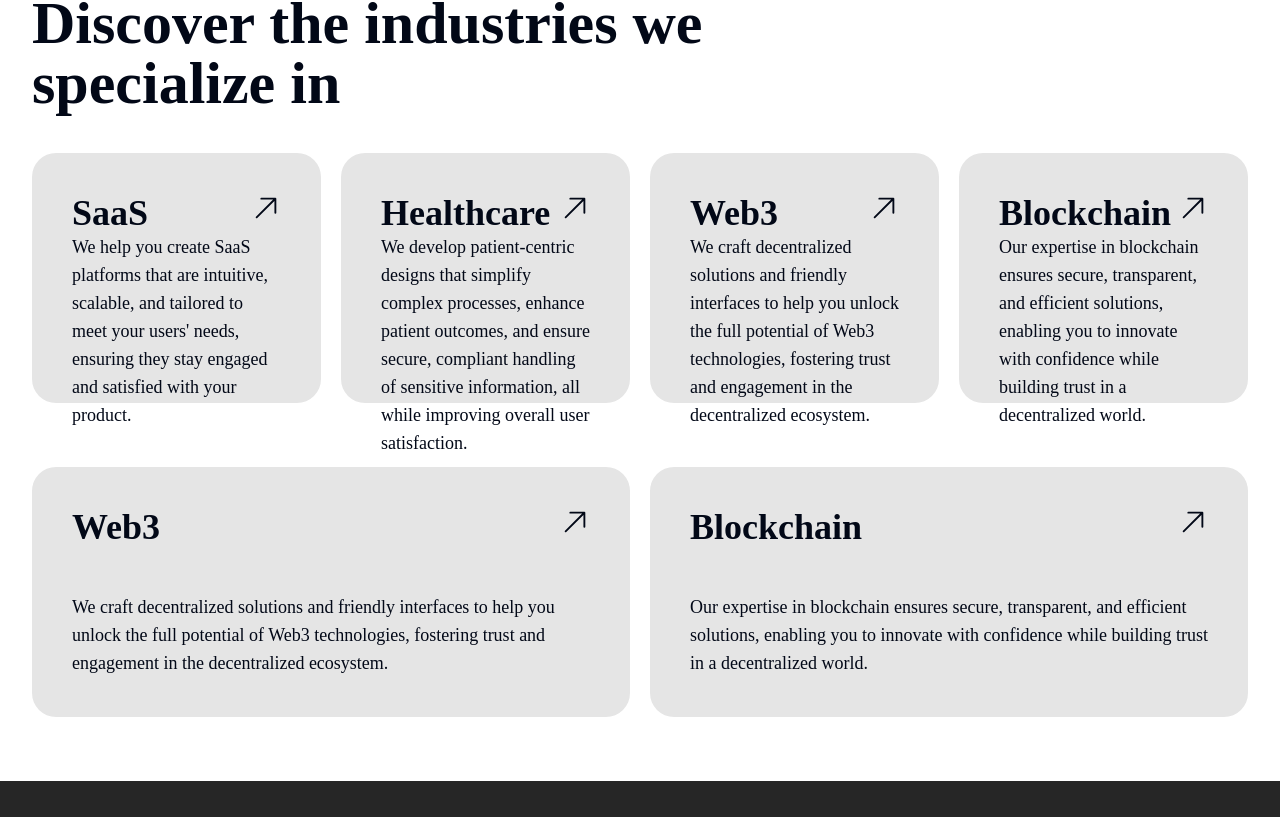
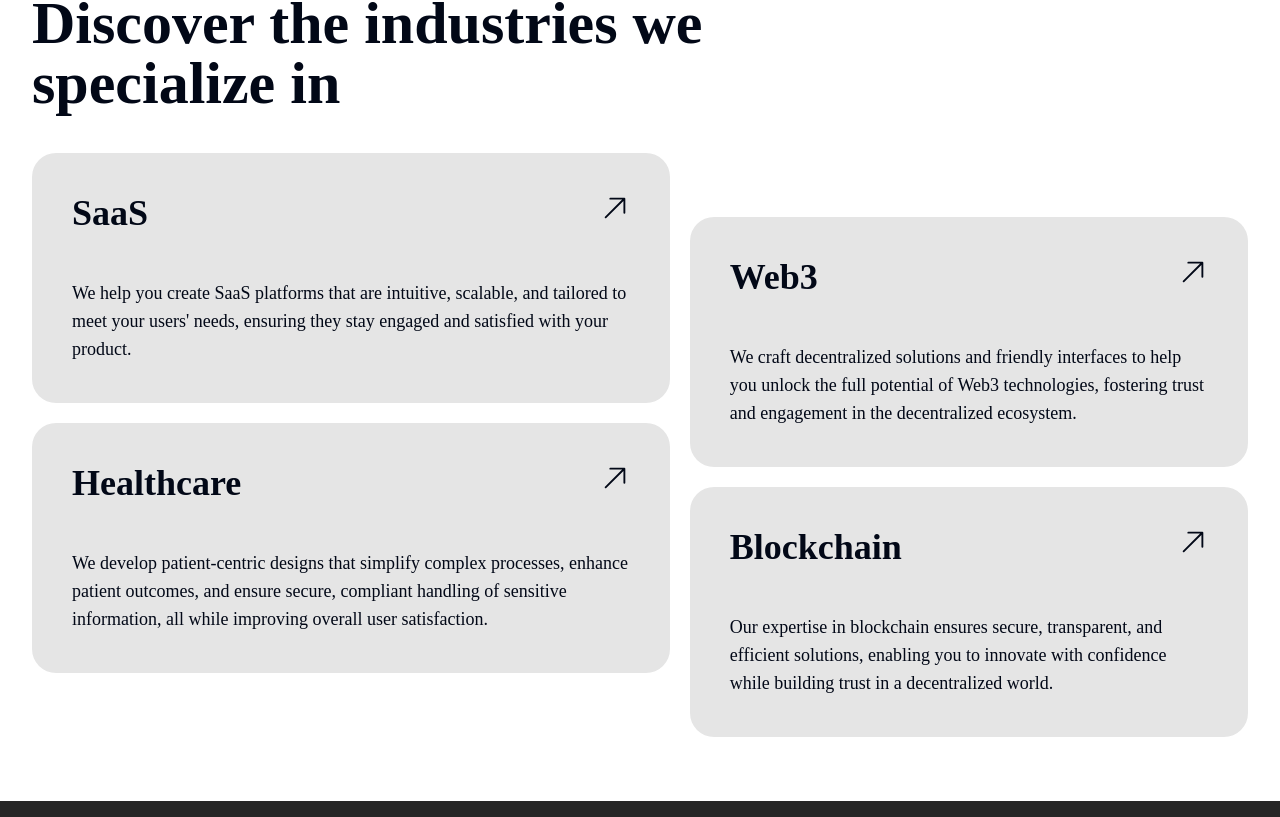
Before and after one commit to GALDUNX-CODE-LAB/galdunx, a React (Create React App) app: page / in a window 1280 px wide. Shown: the part 1803-2620 px from the top of the page. Built offline with nearby package versions, Linux system fonts and the light colour scheme.

Commit message:
feature: modify industries

```diff
--- a/src/Components/Home/Industries.jsx
+++ b/src/Components/Home/Industries.jsx
@@ -1,6 +1,5 @@
 import React from "react";
 import { HiArrowUpRight } from "react-icons/hi2";
-import {FramerContainer} from "../SharedPages/FramerContainer";
 
 export default function Industries() {
   const expertiseAreas = [
@@ -11,14 +10,6 @@ export default function Industries() {
     {
       title: "Healthcare",
       text: "We develop patient-centric designs that simplify complex processes, enhance patient outcomes, and ensure secure, compliant handling of sensitive information, all while improving overall user satisfaction.",
-    },
-    {
-      title: "Web3",
-      text: "We craft decentralized solutions and friendly interfaces to help you unlock the full potential of Web3 technologies, fostering trust and engagement in the decentralized ecosystem.",
-    },
-    {
-      title: "Blockchain",
-      text: "Our expertise in blockchain ensures secure, transparent, and efficient solutions, enabling you to innovate with confidence while building trust in a decentralized world.",
     },
   ];
 
@@ -34,7 +25,7 @@ export default function Industries() {
   ];
 
   return (
-    <div className="wrap bg-white py-16">
+    <div className="wrap  bg-white py-16">
       <div className="container">
         <div className="mb-10">
           <h2 className="underline mb-2 font-semibold">Our Expertise</h2>
@@ -43,14 +34,10 @@ export default function Industries() {
           </h3>
         </div>
 
-        <div className="">
-          <div className="flex gap-5">
+        <div className="flex flex-wrap md:flex-nowrap gap-5">
+          <div className="flex  flex-col gap-5">
             {expertiseAreas.map((i, index) => (
-              <FramerContainer
-              initial={{ opacity: 0, y: 100 }}
-              whileInView={{ opacity: 1, y: 0 }}
-              transition={{ duration: 0.5, delay: index * 0.2 }}
-                // viewport={{once: true}}
+              <div
                 className="card cursor-pointer flex flex-col group hover:bg-secondary justify-between lg:h-[250px] rounded-3xl bg-neutral-200 w-full p-10 transition-all duration-300"
                 key={index}
               >
@@ -67,17 +54,13 @@ export default function Industries() {
                 <p className="text-lg group-hover:text-gray-400 transition-all duration-300">
                   {i.text}
                 </p>
-              </FramerContainer>
+              </div>
             ))}
           </div>
 
-          <div className="flex gap-5 lg:mt-16">
+          <div className="flex flex-col gap-5  lg:mt-16">
             {expertiseAreas2.map((i, index) => (
-              <FramerContainer
-              initial={{ opacity: 0, y: 100 }}
-              whileInView={{ opacity: 1, y: 0 }}
-              transition={{ duration: 0.5, delay: index * 0.2 }}
-                // viewport={{once: true}}
+              <div
                 className="card cursor-pointer group hover:bg-secondary flex flex-col justify-between lg:h-[250px] rounded-3xl bg-neutral-200 w-full p-10 transition-all duration-300"
                 key={index}
               >
@@ -94,11 +77,9 @@ export default function Industries() {
                 <p className="text-lg group-hover:text-gray-400 transition-all duration-300">
                   {i.text}
                 </p>
-              </FramerContainer>
+              </div>
             ))}
           </div>
-
-
         </div>
       </div>
     </div>
```
